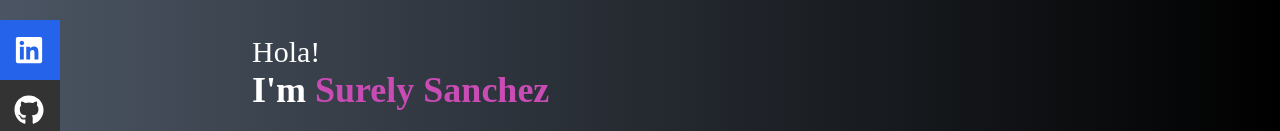
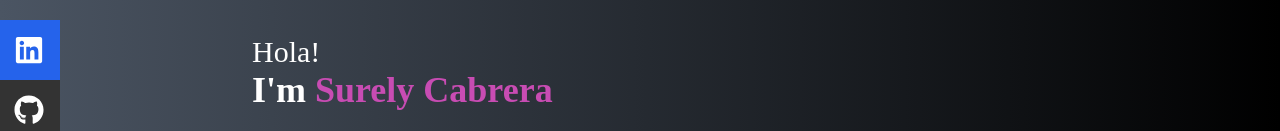
Before and after one commit to surysanchez/surysanchezportfolio, a React (Create React App) app: page / in a window 1280 px wide. Shown: the part 260-391 px from the top of the page. Built offline with nearby package versions, Linux system fonts and the light colour scheme.

Commit message:
update inf

```diff
--- a/src/components/Home.jsx
+++ b/src/components/Home.jsx
@@ -28,7 +28,7 @@ export default function Home() {
         <h4 className="text-white text-3xl ">Hola! </h4>
         <h2 className="text-5xl text-white  sm:text-4xl font-bold">
           {" "}
-          I'm  <span className="text-[#c84cb3]">Surely Sanchez</span>
+          I'm  <span className="text-[#c84cb3]">Surely Cabrera</span>
         </h2>
         <h3 className=" xs:w-full w-1/2 mt-4 text-3xl sm:text-3xl text-white justify-center font-bold rounded-md" >
            a  <span className=" text-[#F2C14E]">{text}</span>
```
